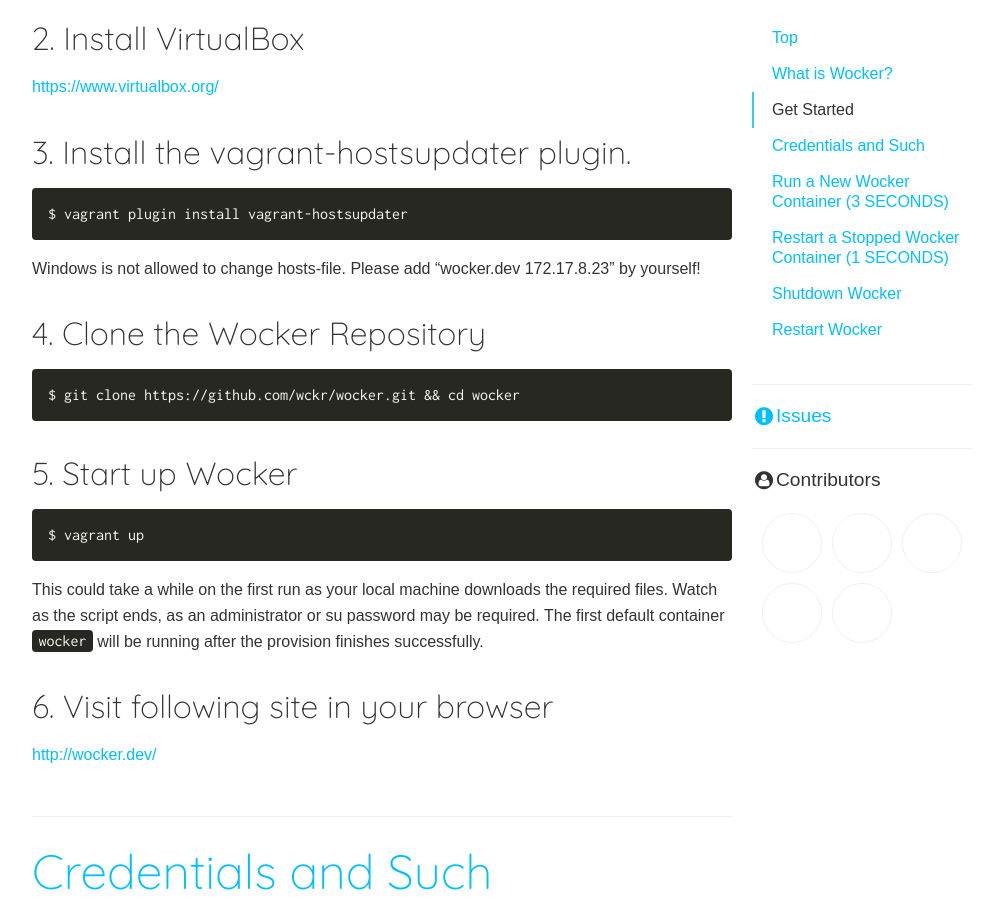
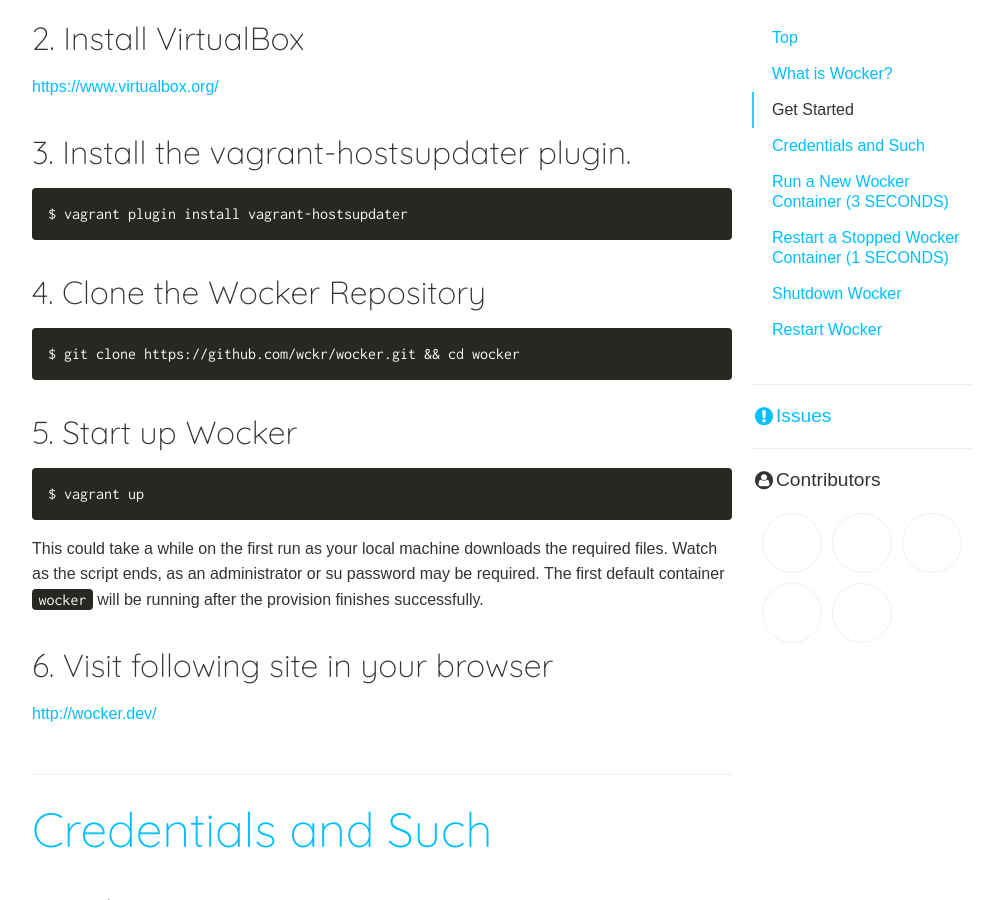
Before and after one commit to wckr/wckr.github.io, a Jekyll site: the page built from index.md, in a window 1280 px wide and 900 px high, scrolled down 808 px. Shown: the whole window, without its empty margins (138-1141 px from the left). Built offline with Jekyll 4.4.1, drawn with Linux system fonts in a browser that asks for light colours; nearby versions of some CDN libraries; some web fonts are replaced; Markdown is read by kramdown in place of the engine named in the settings; a script that is not in the unit is left out; comment, search, counter and statistics services are not loaded.

Commit message:
Remove the notes about Windows hosts

````diff
--- a/index.md
+++ b/index.md
@@ -22,8 +22,6 @@
 ```bash
 $ vagrant plugin install vagrant-hostsupdater
 ```
-
-Windows is not allowed to change hosts-file. Please add "wocker.dev 172.17.8.23" by yourself!
 
 ### 4. Clone the Wocker Repository
 
````
